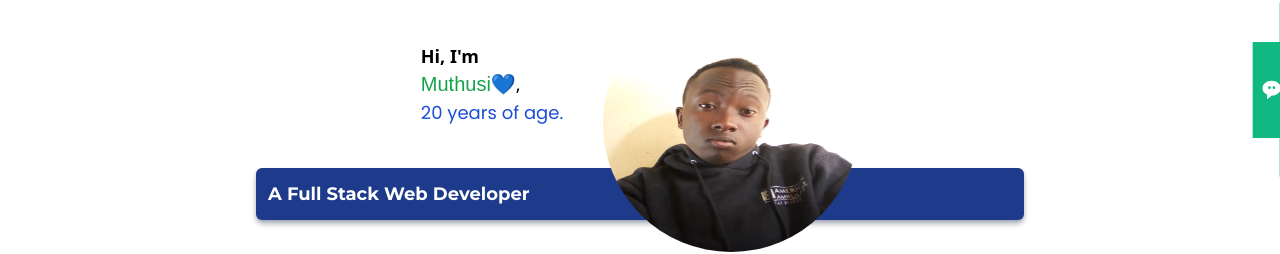
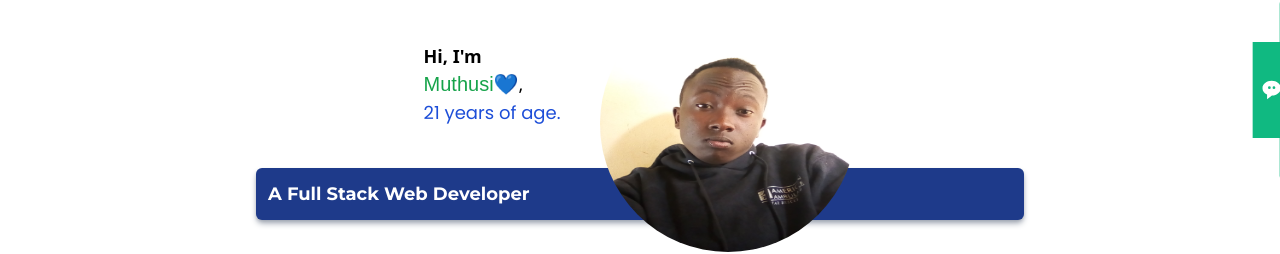
Before and after one commit to BibilicalBaby/updated_portfolio, a React (Vite) app: page / in a window 1280 px wide. Shown: the part 100-354 px from the top of the page. Built offline with nearby package versions, Linux system fonts and the light colour scheme; a web font is replaced by a local one.

Commit message:
made some updates - commit-4

```diff
--- a/src/components/Homepage_components/Hero.jsx
+++ b/src/components/Homepage_components/Hero.jsx
@@ -5,23 +5,22 @@ const Hero = () => {
   // CALCULATING MY AGE
   const [age, setAge] = useState('')
   useEffect(() => {
-    const calculateYears = () => {
-       const birthDate = new Date('4-oct-2003')
-       const currentDate = new Date(Date.now())
-       let totalYearsSince
-        if(currentDate.getMonth() >= birthDate.getMonth()){
-          if(currentDate.getDate() >= birthDate.getDate()){
-            totalYearsSince = currentDate.getFullYear() - birthDate.getFullYear()
-          }else{
-            totalYearsSince = (currentDate.getFullYear() - birthDate.getFullYear()) - 1
-          }
-        }else{
-          totalYearsSince = (currentDate.getFullYear() - birthDate.getFullYear()) - 1
-        }
-        setAge(totalYearsSince)
+    const calculateYears = (date) => {
+      const today = new Date();
+      const startDate = new Date(date);
+
+      let years = today.getFullYear() - startDate.getFullYear();
+
+      // Adjust if the current date is before the anniversary this year
+      if (today < new Date(today.getFullYear(), startDate.getMonth(), startDate.getDate())) {
+          years--;
+      }
+      return years
 
     }
-    calculateYears()
+    setAge(calculateYears('2003-10-04'))
+
+
   }, [])
 
   return (
```
